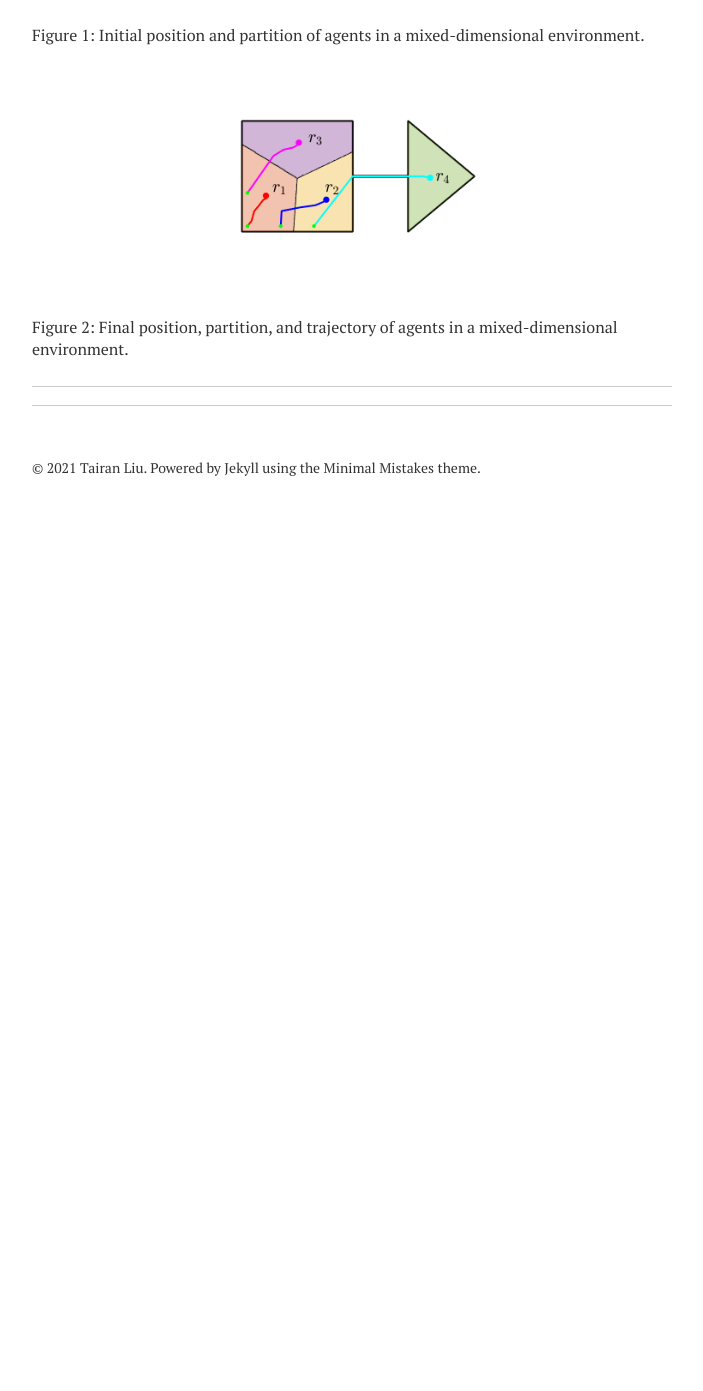
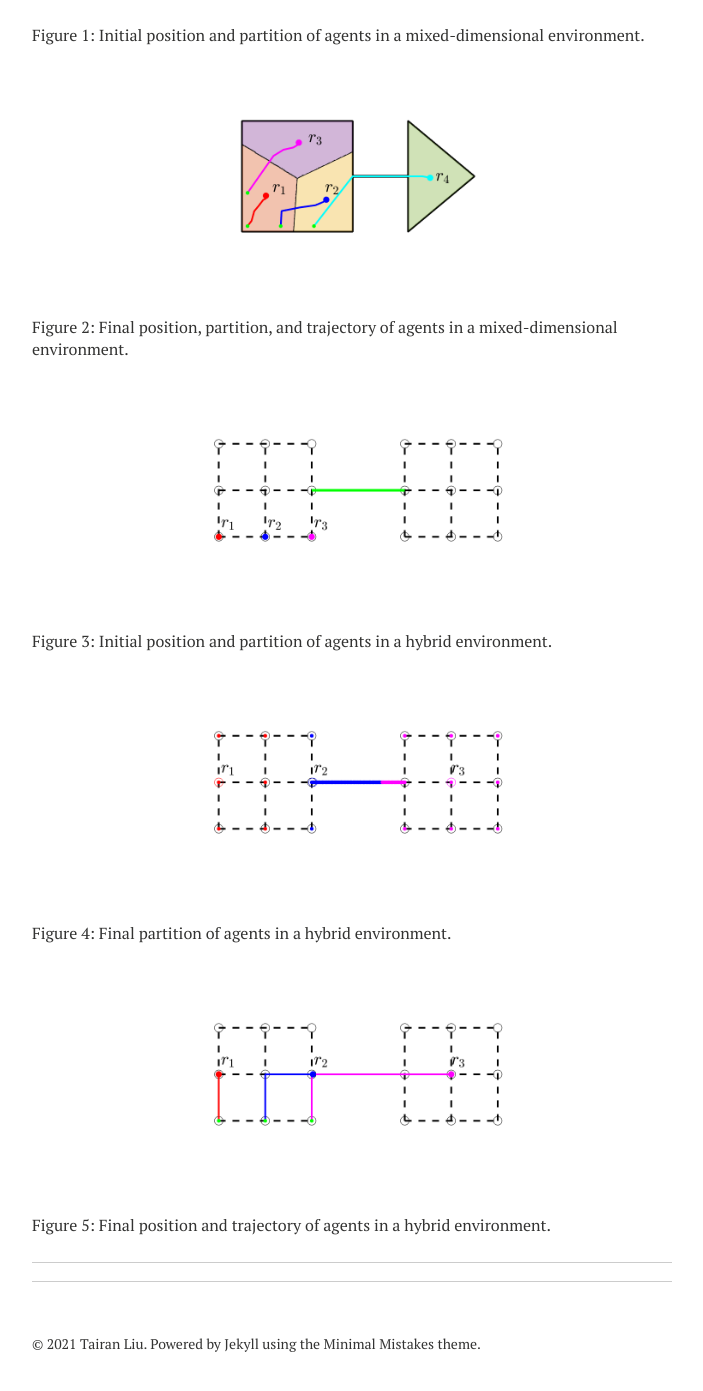
Before and after one commit to liutairan/liutairan.github.io, a Jekyll site: the page built from projects/coverage_path_planning.md, in a window 1280 px wide and 1400 px high, scrolled down 1143 px. Shown: the top 1391 px of the window, without its empty margins (288-991 px from the left). Built offline with Jekyll 4.4.1, drawn with Linux system fonts in a browser that asks for light colours; nearby versions of some CDN libraries; before the commit the page ends 1669 px from its top, so only the background shows below that.

Commit message:
Update coverage_path_planning.md

```diff
--- a/projects/coverage_path_planning.md
+++ b/projects/coverage_path_planning.md
@@ -30,3 +30,12 @@ Figure 1: Initial position and partition of agents in a mixed-dimensional enviro
 
 <img style="display:block; margin-left: auto; margin-right: auto;" src="../../Pics/coverage_path_planning/mixed-traj.png" width="360">
 Figure 2: Final position, partition, and trajectory of agents in a mixed-dimensional environment.
+
+<img style="display:block; margin-left: auto; margin-right: auto;" src="../../Pics/coverage_path_planning/hybrid-initial.png" width="360">
+Figure 3: Initial position and partition of agents in a hybrid environment.
+
+<img style="display:block; margin-left: auto; margin-right: auto;" src="../../Pics/coverage_path_planning/hybrid-partition.png" width="360">
+Figure 4: Final partition of agents in a hybrid environment.
+
+<img style="display:block; margin-left: auto; margin-right: auto;" src="../../Pics/coverage_path_planning/hybrid-traj.png" width="360">
+Figure 5: Final position and trajectory of agents in a hybrid environment.
```
